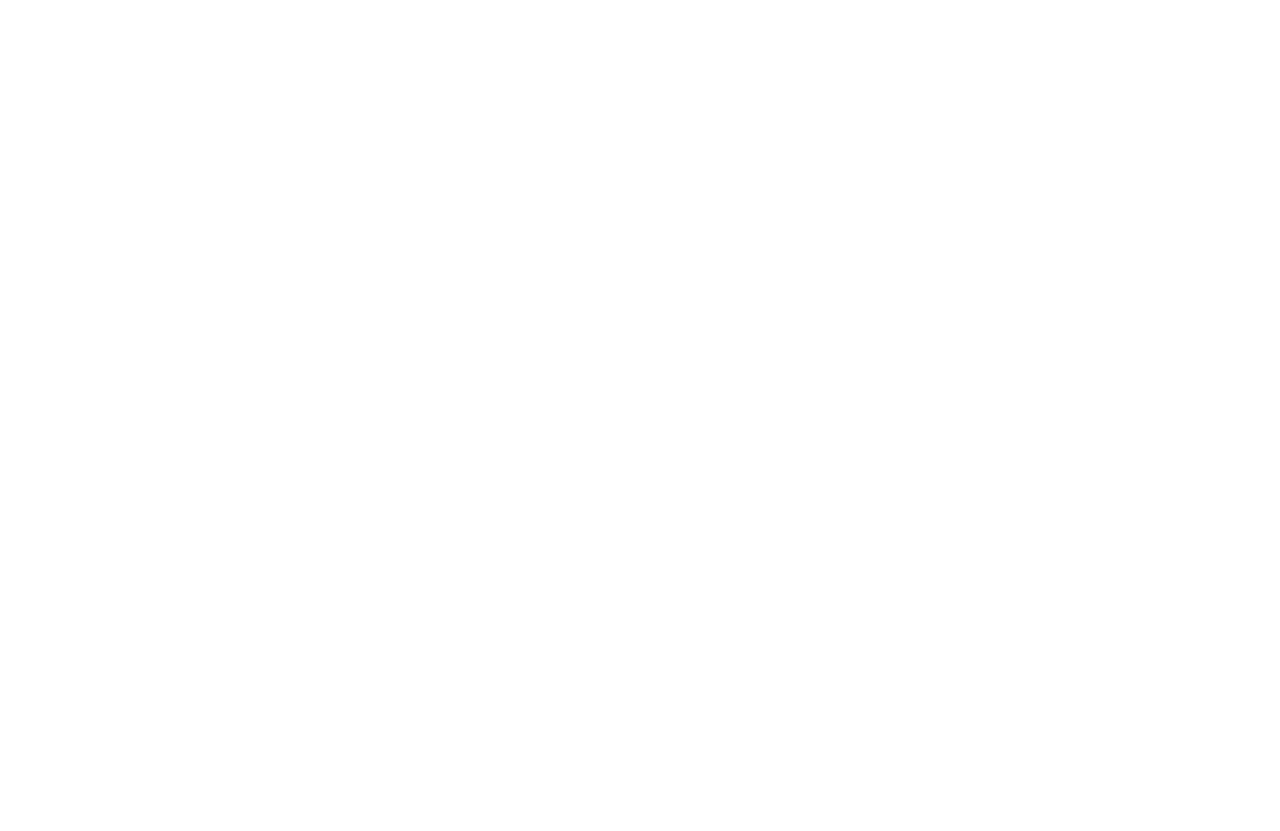
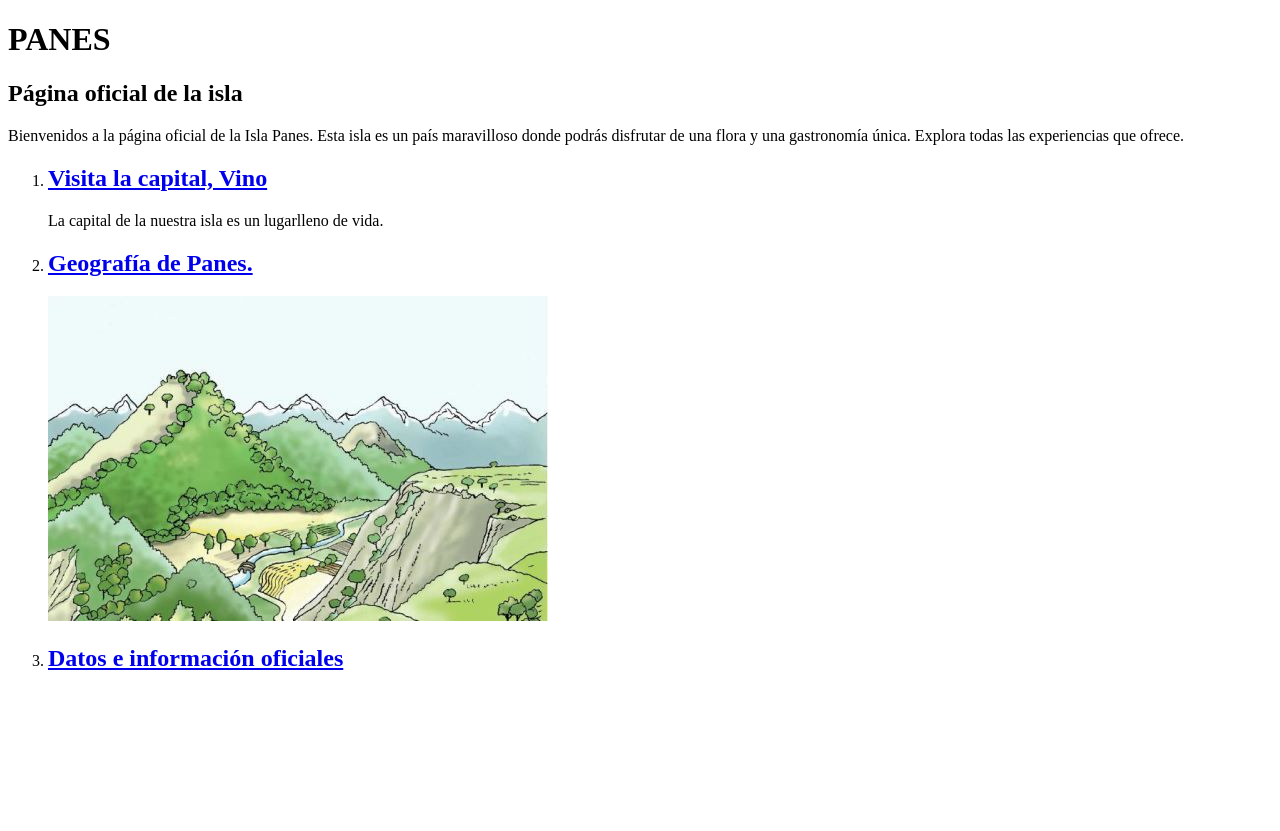
Before and after one commit to amriquelmeg/ejercicio, a plain HTML site: page index.html in a window 1280 px wide. Before the commit the page ends 800 px from the top, so only its background shows below. Drawn offline with Linux system fonts and the light colour scheme.

Commit message:
prueba esquema página principal

```diff
--- a/index.html
+++ b/index.html
@@ -1,11 +1,38 @@
 <!DOCTYPE html>
 <html>
-    <head>
-        <meta charset="utf-8">
-        <title>Mundo</title>
-        <link rel="stylesheet" type="text/css" href="estilos.css" />
-        <link rel="shortcut icon" type="image/png" href="">
-    </head>
 
-    <body></body>
+<head>
+    <meta charset="utf-8">
+    <title>PANES</title>
+    <link rel="stylesheet" type="text/css" href="estilos.css" />
+    <link rel="shortcut icon" type="image/png" href="./imagenes/icono.png">
+</head>
+
+<body>
+    <div class="contenedor">
+        <div class="titulo">
+            <h1>PANES</h1>
+        </div>
+        <div class="contenido">
+            <h2>Página oficial de la isla</h2>
+            <p>Bienvenidos a la página oficial de la Isla Panes. Esta isla es un país maravilloso donde
+                podrás disfrutar de una flora y una gastronomía única. Explora todas las experiencias que ofrece.
+            </p>
+            <div class="izquierda">
+                <ol>
+                <li><h2><a href="capital.html">Visita la capital, Vino</a></h2>
+                <p>La capital de la nuestra isla es un lugarlleno de vida.</p></li>
+                <li><h2><a href="geografía.html">Geografía de Panes.</a></h2>
+                <img src="./imagenes/valle_geografia.jpg"></li>
+                <li><h2><a href="informacion_oficial.html">Datos e información oficiales</a></h2></li>
+                </ol>
+            </div>
+            <div class="derecha"></div>
+        </div>
+        <div class="pie">
+            <marquee><img src="./imagenes/icono.png"></marquee>
+        </div>
+    </div>
+</body>
+
 </html>
```
Also changed, not shown: capital.html (added, +26 -0 lines), formulario.html (+6 -2 lines), geografía.html (added, +26 -0 lines), informacion_oficial.html (added, +26 -0 lines), imagenes/icono.png (added), imagenes/valle_geografia.jpg (added).
